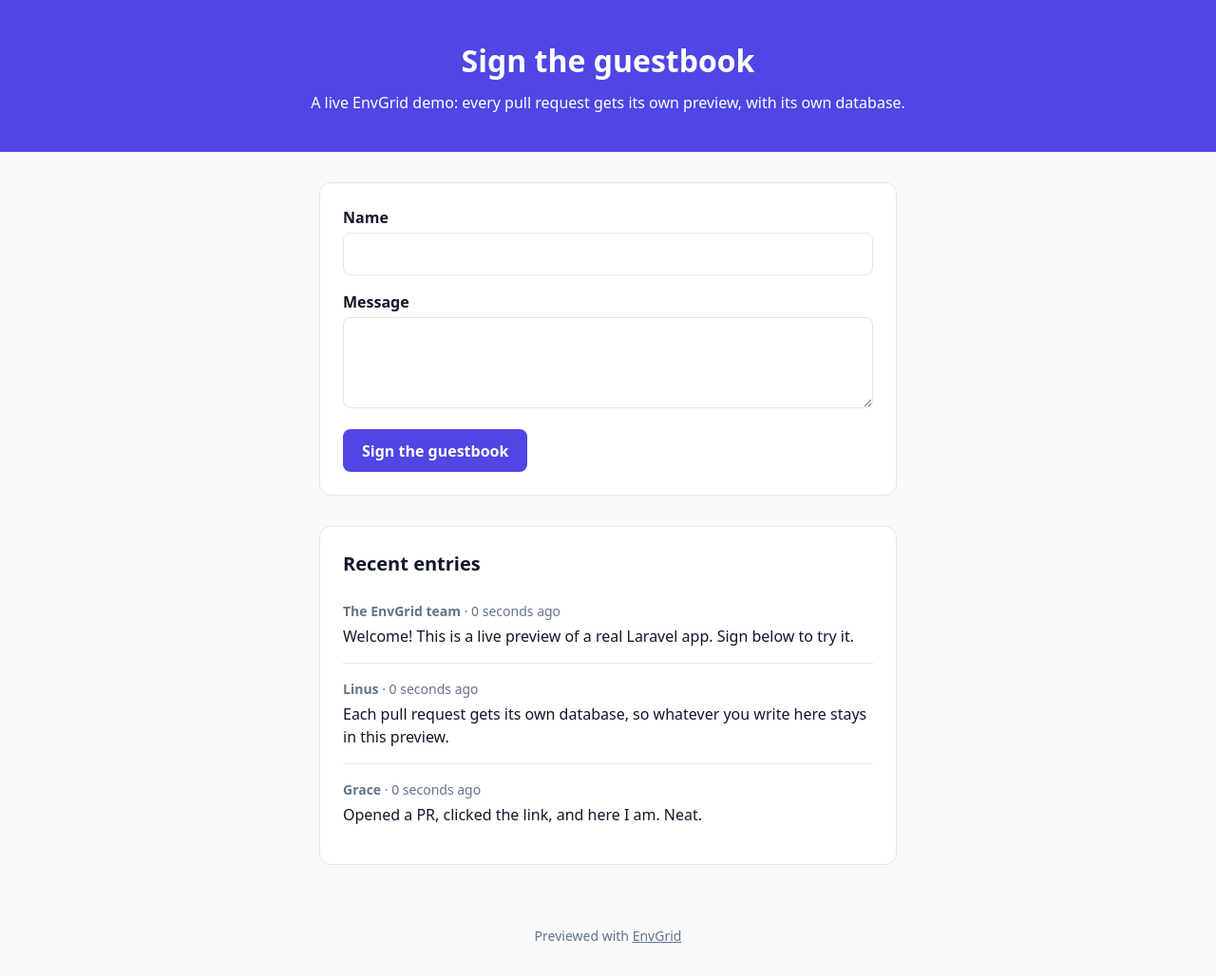
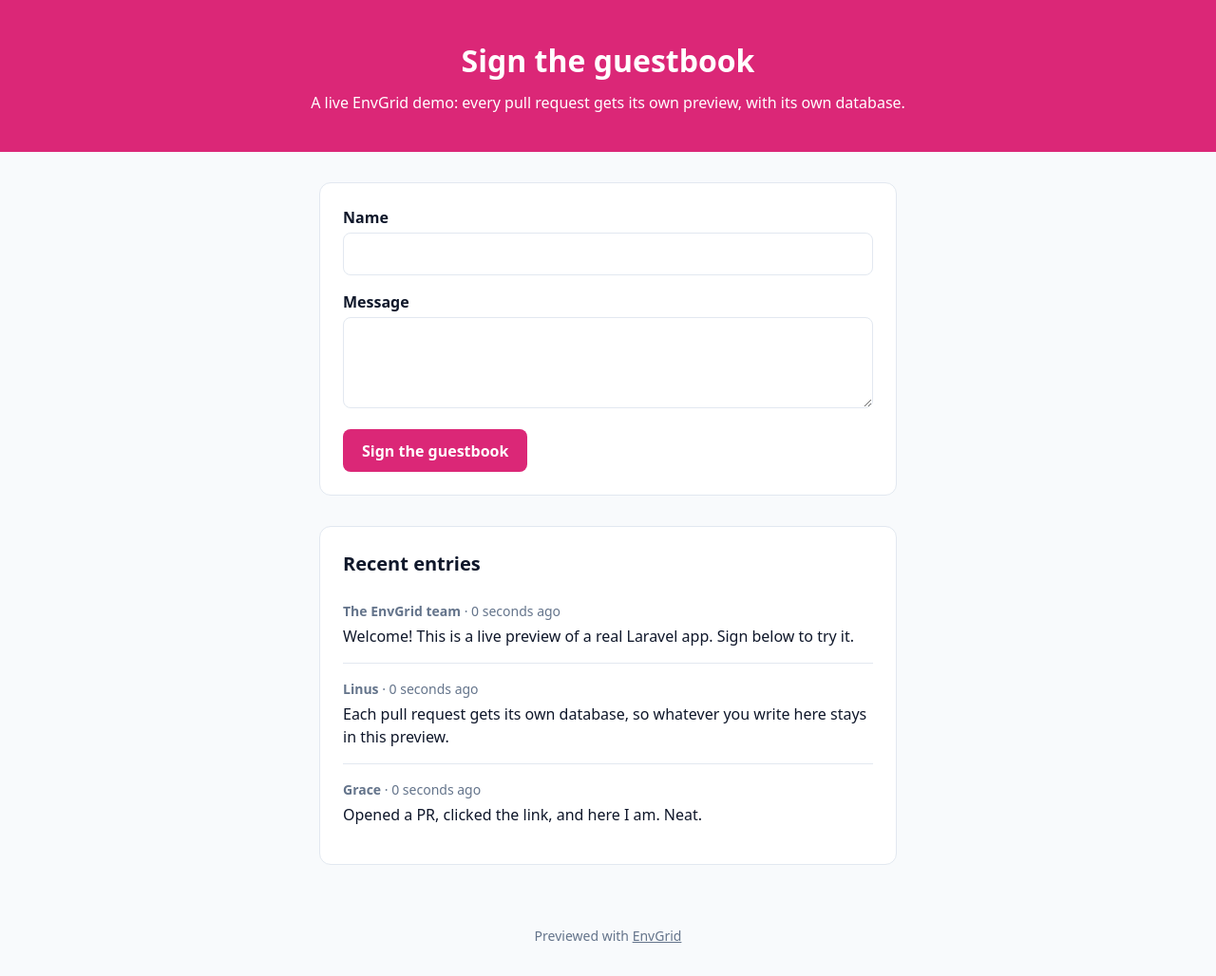
Before and after one commit to DigitalSVN/envgrid-demo-guestbook, a Laravel app: page / in a window 1280 px wide. Shown: the whole page at 95% size. Run offline with Laravel 12, Linux system fonts and the light colour scheme; data comes from the database, SQL or seed files in the repository.

Commit message:
Weekly demo: recolour the header to #db2777

```diff
--- a/resources/views/guestbook.blade.php
+++ b/resources/views/guestbook.blade.php
@@ -6,7 +6,7 @@
     <title>EnvGrid Guestbook</title>
     <style>
         :root {
-            --header-bg: #4f46e5;
+            --header-bg: #db2777;
             --header-fg: #ffffff;
             --page-bg: #f8fafc;
             --card-bg: #ffffff;
```
